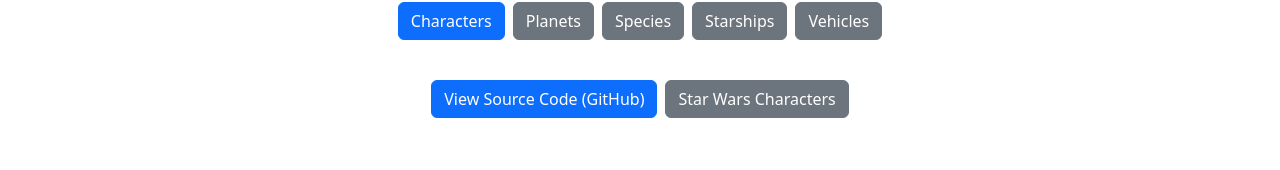
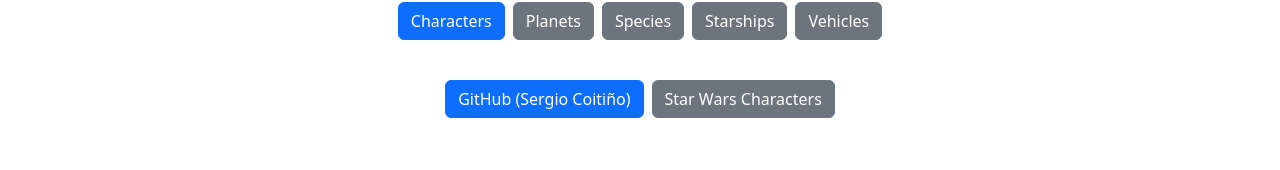
Before and after one commit to SergioCoitino/StarWars-Gallery, a React (Vite) app: page / in a window 1280 px wide. Shown: the part 298-468 px from the top of the page. Built offline with nearby package versions, Linux system fonts and the light colour scheme; no server answers.

Commit message:
docs: update README and LICENSE to All Rights Reserved and remove clone instructions

```diff
--- a/index.html
+++ b/index.html
@@ -158,10 +158,10 @@
             },
             {
               "@type": "Question",
-              "name": "Is Star Wars Gallery open source?",
+              "name": "Who created the Star Wars Gallery?",
               "acceptedAnswer": {
                 "@type": "Answer",
-                "text": "Yes, Star Wars Gallery was created by Sergio Coitiño under the MIT License and its source code is publicly available on GitHub at https://github.com/SergioCoitino/StarWars-Gallery."
+                "text": "Star Wars Gallery was designed and developed by Sergio Coitiño using React 19, Vite, and Bootstrap 5. You can explore more of his work on his official portfolio at https://sergio-coitino-portfolio.netlify.app/."
               }
             }
           ]
@@ -201,8 +201,7 @@
           <h2>About This Project</h2>
           <p>
             Developed by <a href="https://github.com/SergioCoitino">Sergio Coitiño</a> using React 19, Vite, and Bootstrap 5.
-            View the <a href="https://github.com/SergioCoitino/StarWars-Gallery">GitHub Repository</a>,
-            explore the <a href="https://charactersstar-wars.netlify.app/">Star Wars Characters App</a>,
+            Explore the <a href="https://charactersstar-wars.netlify.app/">Star Wars Characters App</a>
             or visit <a href="https://sergio-coitino-portfolio.netlify.app/">Sergio Coitiño's Portfolio</a>.
           </p>
         </section>
--- a/src/components/Text.jsx
+++ b/src/components/Text.jsx
@@ -35,7 +35,7 @@
           {/* 2. BOTONES DE ENLACES EXTERNOS */}
           <p className="mt-4">
             <a
-              href="https://github.com/SergioCoitino/StarWars-Gallery"
+              href="https://github.com/SergioCoitino"
               target="_blank"
               rel="noopener noreferrer"
               className="btn btn-primary my-2 mx-1"
--- a/src/components/strings.js
+++ b/src/components/strings.js
@@ -2,7 +2,7 @@
 export const APP_TEXT = {
     title: "Interactive SWAPI Gallery",
     description1: "Explore and filter over 60 key resources from the Star Wars universe (Characters, Starships, Planets, Species, and Vehicles).",
-    githubButton: "View Source Code (GitHub)",
+    githubButton: "GitHub (Sergio Coitiño)",
     projectButton: "Star Wars Characters"
 };
 
```
Also changed, not shown: public/llms.txt, 2 other files (tests, documents, lock files or other folders).
